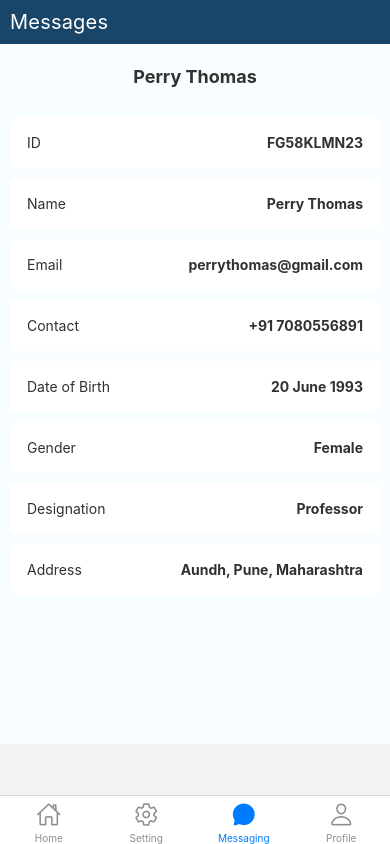
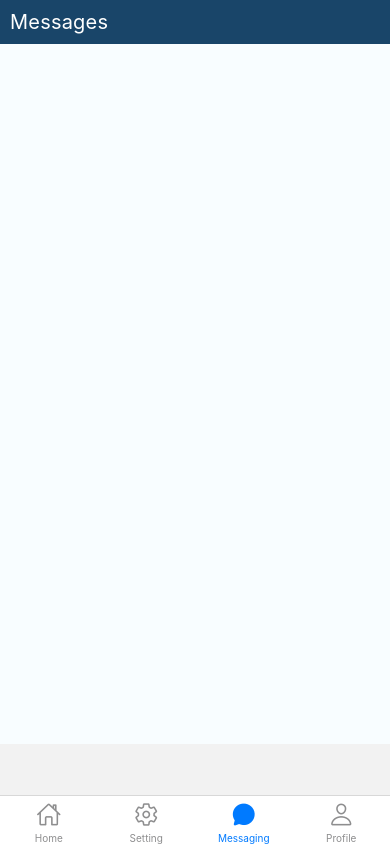
Before and after one commit to SambhajiShinde1234/School-Staff-App, a React Native app: screen /Messaging in a window 390 px wide. Built offline with nearby package versions, Linux system fonts and the light colour scheme.

Commit message:
update messaging screen

```diff
--- a/src/Screens/Messaging/Messaging.jsx
+++ b/src/Screens/Messaging/Messaging.jsx
@@ -10,19 +10,7 @@ const Messaging = () => {
           contentContainerStyle={styles.scrollViewContent}
           showsVerticalScrollIndicator={false}
         >
-            <View style={styles.imgContainer}>
-                <Text style={styles.name}>Perry Thomas</Text>
-            </View>
-            {
-                PROFILE_DATA.map((item) => {
-                    return(
-                        <View key={item.id} style={styles.container}>
-                            <Text style={styles.title}>{item.title}</Text>
-                            <Text style={styles.details}>{item.name}</Text>
-                        </View>
-                    )
-                })
-            }
+
 
         </ScrollView>
     </>
@@ -44,59 +32,6 @@ const styles = StyleSheet.create({
         paddingHorizontal: 10,
         backgroundColor:'#F8FDFF'
     },
-    imgContainer: {
-        display: 'flex',
-        flexDirection: 'column',
-        justifyContent: 'space-between',
-        gap: 10,
-        alignItems: 'center',
-        borderColor: '#C0EDFF',
-        padding: 10,
-        borderRadius: 5,
-        marginBottom: 20
-    },
-    image: {
-        height: 100,
-        width: 100,
-        resizeMode:'contain',
-        borderRadius: 100,
-    },
-    iconHolder: {
-        borderWidth: 10,
-        borderColor: '#FFF',
-        borderRadius: 100,
-        width: 130,
-        height: 130,
-        display: 'flex',
-        justifyContent: 'center',
-        alignItems: 'center',
-    },
-    container: {
-        display: 'flex',
-        flexDirection: 'row',
-        justifyContent: 'space-between',
-        alignItems: 'center',
-        borderWidth: 2,
-        borderColor: '#FFF',
-        backgroundColor: '#FFF',
-        padding: 15,
-        borderRadius: 5,
-        marginBottom: 10
-    },
-    name: {
-        fontSize: 18,
-        color: '#313131',
-        fontWeight: 'bold'
-    },
-    title: {
-        fontSize: 14,
-        color: '#313131',
-    },
-    details: {
-        fontSize: 14,
-        color: '#313131',
-        fontWeight: 'bold'
-    }
 });
 
 export default Messaging;
```
